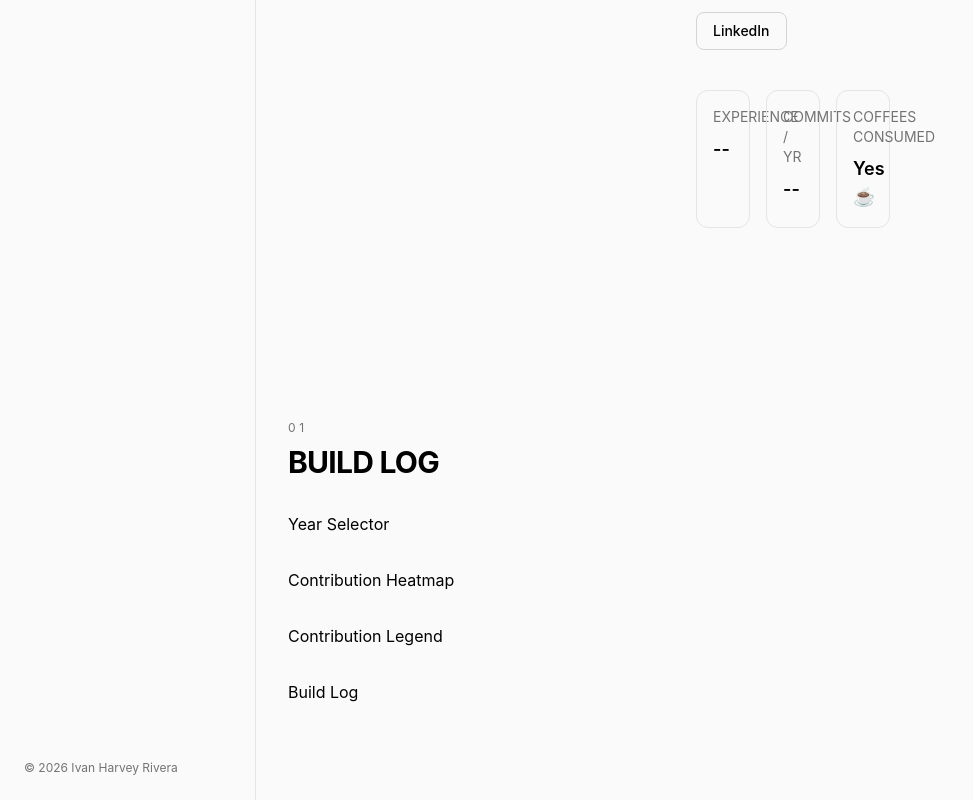
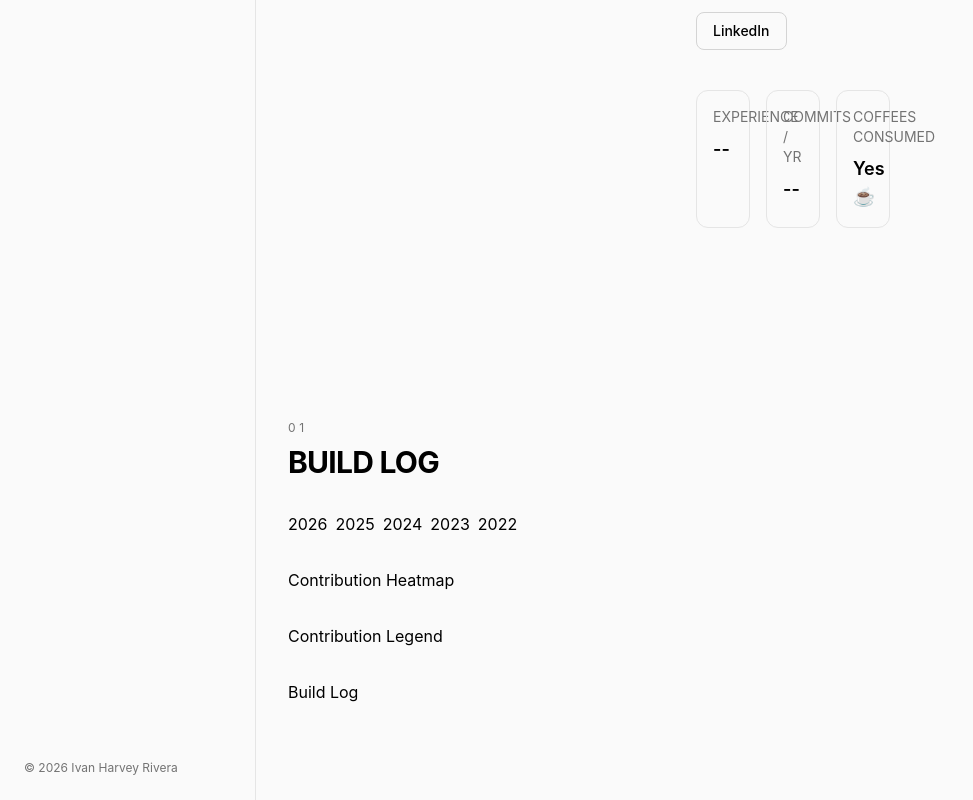
Before and after one commit to The-Young-Swag/Portfolio_DevStudio, a React (Vite) app: page / in a window 1280 px wide. Shown: the part 618-1418 px from the top of the page, without its empty margins (0-973 px from the left). Built offline with nearby package versions, Linux system fonts and the light colour scheme.

Commit message:
feat(github): add year selector component

```diff
--- a/src/components/github/YearSelector.tsx
+++ b/src/components/github/YearSelector.tsx
@@ -1,3 +1,18 @@
 export function YearSelector() {
-    return <div>Year Selector</div>;
+    return (
+        <div className = "flex gap-2">
+
+            <button>2026</button>
+
+            <button>2025</button>
+
+            <button>2024</button>
+
+            <button>2023</button>
+
+            <button>2022</button>
+
+        </div>
+
+    );
 }
```
